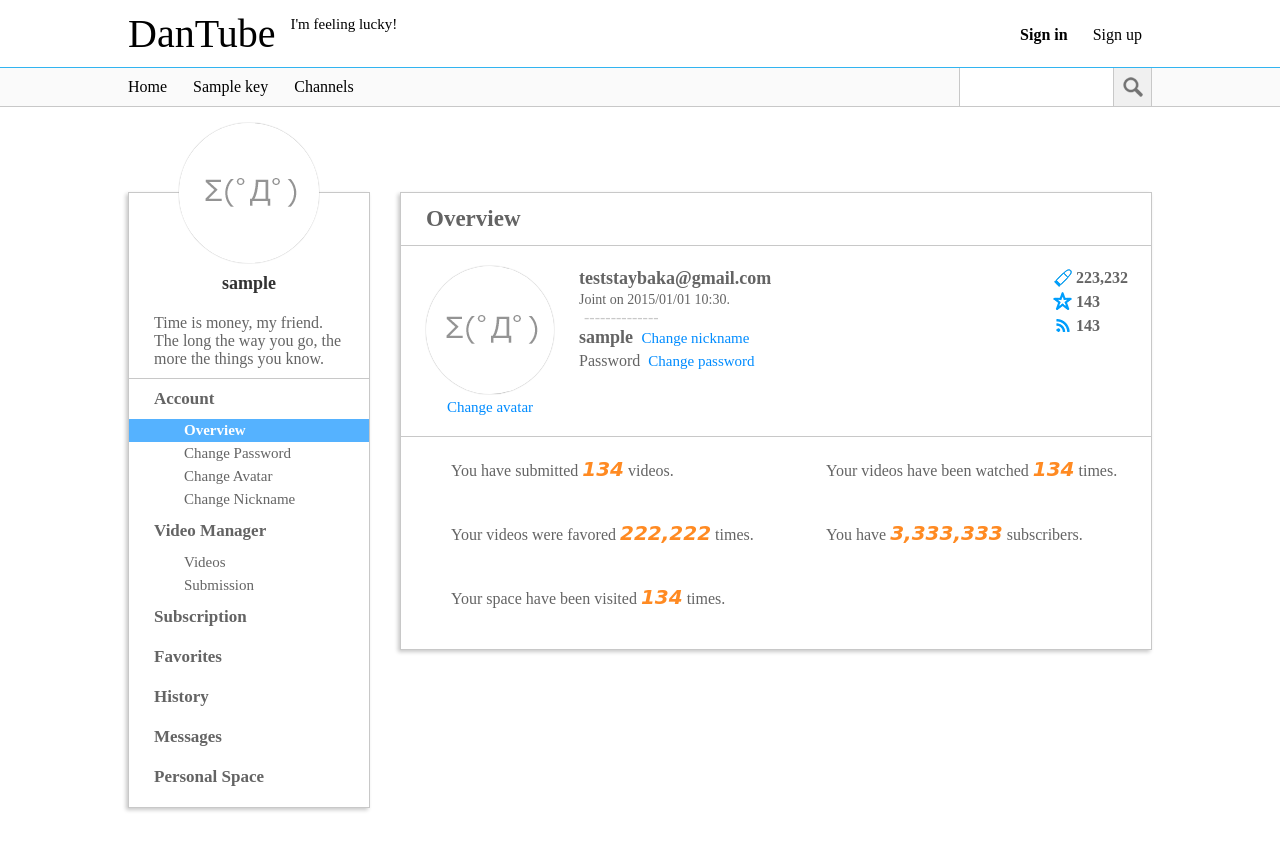
After one commit to teststaybaka/DanTube, a Python web app: template template/account.html in a window 1280 px wide. The commit adds this page. Run offline with Jinja, Linux system fonts and the light colour scheme; the template is opened without the code that fills it: most values are stand-ins (such as "Sample title", 1, 10 or a date in 2020).

Commit message:
limit the nickname length; accout page design; add default avatars
limit the length to be no longer than 25 characters;
lack of some icons.

```diff
--- /dev/null
+++ b/account.py
@@ -0,0 +1,5 @@
+from views import *
+
+class Account(BaseHandler):
+    def get(self):
+        self.render('account');
--- a/login.py
+++ b/login.py
@@ -42,7 +42,7 @@ class Signup(BaseHandler):
         if re.match(r".*[@.,?!;:/\\\"'].*", nickname):
             # logging.info('nickname 2')
             return -1
-        if len(nickname) > 30:
+        if len(nickname) > 25:
             # logging.info('nickname 3')
             return -1
         res = models.User.query(models.User.nickname==self.request.get('nickname')).get()
@@ -131,5 +131,5 @@ class Signin(BaseHandler):
 class Logout(BaseHandler):
   def get(self):
     self.auth.unset_session()
-    self.session['message'] = 'Logout successfully'
+    # self.session['message'] = 'Logout successfully'
     self.redirect(self.uri_for('home'))
--- /dev/null
+++ b/static/account.css
@@ -0,0 +1,239 @@
+#account-left-bar {
+    border: 1px solid rgb(200,200,200);
+    display: inline-block;
+    margin-top: 85px;
+    width: 240px;
+    float: left;
+    padding-bottom: 10px;
+    /*box-shadow: -2px 2px 6px rgb(164,215,255);*/
+    box-shadow: -2px 2px 4px rgb(200,200,200);
+}
+
+#profile-img-space {
+    height: 70px;
+    width: 140px;
+    margin-left: auto;
+    margin-right: auto;
+    position: relative;
+}
+
+#profile-img {
+    width: 128px;
+    height: 128px;
+    position: absolute;
+    border-radius: 128px;
+    border: 6px solid white;
+    box-shadow: 0 0 1px rgb(100,100,100);
+    bottom: 0;
+    background-image: url("/static/emoticons_img/default_avatar6.png");
+}
+
+#profile-area {
+    border-bottom: 1px solid rgb(200,200,200);
+}
+
+#profile-nickname {
+    text-align: center;
+    padding: 10px 25px;
+    font-size: 18px;
+    color: rgb(50,50,50);
+    font-weight: bold;
+    word-wrap: break-word;
+}
+
+#profile-signature {
+    padding: 10px 25px;
+    color: rgb(100,100,100);
+    word-wrap: break-word;
+}
+
+div.main-option {
+    padding: 10px 25px;
+    font-weight: bold;
+    font-size: 17px;
+    color: rgb(100,100,100);
+}
+
+div.sub-option {
+    font-size: 15px;
+    font-weight: normal;
+    padding: 3px;
+    padding-left: 55px;
+    color: rgb(100,100,100);
+}
+
+div.sub-option.active {
+    color: white;
+    background-color: rgb(85,178,255);
+    font-weight: bold;
+}
+
+#account-right-section {
+    display: inline-block;
+    float: right;
+    margin-top: 85px;
+    width: 750px;
+    border: 1px solid rgb(200,200,200);
+    /*box-shadow: -2px 2px 6px rgb(255,185,164);*/
+    box-shadow: -2px 2px 4px rgb(200,200,200);
+}
+
+#account-top-title {
+    border-bottom: 1px solid rgb(200,200,200);
+    padding: 13px 25px;
+    font-size: 23px;
+    font-weight: bold;
+    color: rgb(100,100,100);
+}
+
+#account-profile-img {
+    float: left;
+    display: inline-block;
+    margin: 20px 25px;
+    text-align: center;
+}
+
+#account-profile-img-content {
+    background-image: url("/static/emoticons_img/default_avatar6.png");
+    width: 128px;
+    height: 128px;
+    box-shadow: 0 0 1px rgb(100,100,100);
+    border-radius: 128px;
+}
+
+#account-change-avatar {
+    margin-left: auto;
+    margin-right: auto;
+    color: rgb(0,140,255);
+    /*font-weight: bold;*/
+    cursor: pointer;
+    margin-top: 5px;
+    font-size: 15px;
+}
+
+#account-change-avatar:hover {
+    color: rgb(255,177,108);
+}
+
+#account-change-avatar:active {
+    color: rgb(0,50,200);
+}
+
+
+#account-detail {
+    display: inline-block;
+    float: left;
+    margin: 20px 0;
+    word-wrap: break-word;
+    width: 400px;
+}
+
+div.detail-entry {
+    padding: 2px 0;
+    color: rgb(100,100,100);
+}
+
+#account-email {
+    color: rgb(100,100,100);
+    font-size: 18px;
+    font-weight: bold;
+}
+
+#account-joint-time {
+    font-size: 14px;
+    content: rgb(150,150,150);
+    padding: 1px 0;
+}
+
+#account-space-divide {
+    padding: 0 5px;
+    color: rgb(200,200,200);
+}
+
+#account-nickname {
+    /*color: rgb(232,141,74);*/
+    color: rgb(100,100,100);
+    font-size: 18px;
+    font-weight: bold;
+    padding-top: 0;
+}
+
+#account-change-password, #account-change-nickname {
+    display: inline-block;
+    color: rgb(0,140,255);
+    font-weight: normal;
+    cursor: pointer;
+    font-size: 15px;
+    margin-left: 4px;
+}
+
+#account-change-password:hover, #account-change-nickname:hover {
+    color: rgb(255,177,108);
+}
+
+#account-change-password:active, #account-change-nickname:active {
+    color: rgb(0,50,200);
+}
+
+#mine-statistic {
+    float: right;
+    margin-top: 20px;
+    width: 100px;
+}
+
+#mine-statistic span {
+    padding-top: 3px;
+    padding-bottom: 3px;
+    padding-left: 25px;
+    font-weight: bold;
+    color: rgb(100,100,100);
+    background-repeat: no-repeat;
+    cursor: pointer;
+    display: inline-block;
+}
+
+#mine-statistic span:hover {
+    color: rgb(0,140,255);
+}
+
+#personal-bullets {
+    background-image: url("/static/img/personal_bullets.png");
+}
+
+#personal-favorites {
+    background-image: url("/static/img/personal_favorites.png");
+}
+
+#personal-subscriptions {
+    background-image: url("/static/img/personal_subscriptions.png");
+}
+
+#account-statistic {
+    border-top: 1px solid rgb(200,200,200);
+    padding-bottom: 20px;
+}
+
+div.statistic-entry {
+    width: 375px;
+    display: inline-block;
+    float: left;
+    padding: 20px;
+    padding-left: 50px;
+    padding-right: 0;
+    -webkit-box-sizing: border-box; /* Safari/Chrome, other WebKit */
+    -moz-box-sizing: border-box;    /* Firefox, other Gecko */
+    box-sizing: border-box;
+    color: rgb(100,100,100);
+}
+
+div.statistic-entry span {
+    font-size: 20px;
+    font-weight: bold;
+    display: inline;
+    font-style: italic;
+    font-family: "Comic Sans MS", cursive, sans-serif;
+}
+
+div.statistic-entry span {
+    color: rgb(255,138,34);
+}
--- a/static/base.css
+++ b/static/base.css
@@ -132,15 +132,33 @@ div.link:hover {
 	display: inline-block;
 }
 
+@-webkit-keyframes user_box_hide {
+    from {opacity: 1;}
+    to {opacity: 0;}
+}
+
+/* Standard syntax */
+@keyframes user_box_hide {
+    from {opacity: 1;}
+    to {opacity: 0;}
+}
+
+#user-box.hide {
+	opacity: 0;
+	-webkit-animation: user_box_hide .25s; /* Chrome, Safari, Opera */
+    animation: user_box_hide .25s;
+}
+
 #user-box-nickname {
 	width: 100%;
 	border-bottom: 1px solid rgb(200,200,200);
-	padding: 10px 10px;
+	padding: 10px 14px;
 	-webkit-box-sizing: border-box; /* Safari/Chrome, other WebKit */
 	-moz-box-sizing: border-box;    /* Firefox, other Gecko */
 	box-sizing: border-box;
 	font-weight: bold;
 	font-size: 14px;
+	word-wrap: break-word;
 }
 
 #user-message-container {
--- /dev/null
+++ b/template/account.html
@@ -0,0 +1,73 @@
+{% extends "template/base.html" %}
+{% block head %}
+{{ super() }}
+<link href="/static/account.css" rel="stylesheet" type="text/css">
+<!-- <script src="/static/account.js" language="JavaScript" type="text/javascript"></script> -->
+{% endblock %}
+
+{% block body %}
+<div id="account-left-bar">
+    <div id="profile-area">
+        <div id="profile-img-space">
+            <div id="profile-img"></div>
+        </div>
+        <div id="profile-nickname">{{ nickname }}</div>
+        <div id="profile-signature">Time is money, my friend. The long the way you go, the more the things you know.</div>
+    </div>
+    <div id="bottom-area">
+        <div class="main-option">Account</div>
+        <div class="sub-menu">
+            <div class="sub-option active">Overview</div>
+            <div class="sub-option">Change Password</div>
+            <div class="sub-option">Change Avatar</div>
+            <div class="sub-option">Change Nickname</div>
+        </div>
+        <div class="main-option">Video Manager</div>
+        <div class="sub-menu">
+            <div class="sub-option">Videos</div>
+            <div class="sub-option">Submission</div>
+        </div>
+        <div class="main-option">Subscription</div>
+        <div class="main-option">Favorites</div>
+        <div class="main-option">History</div>
+        <div class="main-option">Messages</div>
+        <div class="main-option">Personal Space</div>
+    </div>
+</div>
+<div id="account-right-section">
+    <div id="account-top-title">
+        Overview
+    </div>
+    <div>
+        <div class="container">
+            <div id="account-profile-img">
+                <div id="account-profile-img-content"></div>
+                <div id="account-change-avatar">Change avatar</div>
+            </div>
+            <div id="account-detail">
+                <div class="detail-entry" id="account-email">teststaybaka@gmail.com</div>
+                <div class="detail-entry" id="account-joint-time">Joint on 2015/01/01 10:30.</div>
+                <div class="detail-entry" id="account-space-divide">--------------</div>
+                <div class="detail-entry" id="account-nickname">{{ nickname }}
+                    <div id="account-change-nickname">Change nickname</div>
+                </div>
+                <div class="detail-entry">Password
+                    <div id="account-change-password">Change password</div>
+                </div>
+            </div>
+            <div id="mine-statistic">
+                <div><span id="personal-bullets">223,232</span></div>
+                <div><span id="personal-favorites">143</span></div>
+                <div><span id="personal-subscriptions">143</span></div>
+            </div>
+        </div>
+        <div id="account-statistic" class="container">
+            <div class="statistic-entry" id="statistic-submission">You have submitted <span>134</span> videos.</div>
+            <div class="statistic-entry">Your videos have been watched <span>134</span> times.</div>
+            <div class="statistic-entry">Your videos were favored <span>222,222</span> times.</div>
+            <div class="statistic-entry">You have <span>3,333,333</span> subscribers.</div>
+            <div class="statistic-entry">Your space have been visited <span>134</span> times.</div>
+        </div>
+    </div>
+</div>
+{% endblock %}
--- a/template/base.html
+++ b/template/base.html
@@ -3,7 +3,6 @@
     <head>
     {% block head %}
         <title>Danmaku for Youtube!</title>
-        <script src="https://www.youtube.com/iframe_api" type="text/javascript"></script>
         <script src="/static/jquery.min.js" language="JavaScript" type="text/javascript" ></script>
         <script src="/static/utility.js" language="JavaScript" type="text/javascript"></script>
         <link href="/static/base.css" rel="stylesheet" type="text/css">
@@ -11,6 +10,15 @@
     {% endblock %}
     </head>
     <body>
+    <noscript>
+        <style type="text/css">
+            #user-bar-background, #navigation-bar-background, #body-background { display:none; }
+        </style>
+        <div class="noscriptmsg">
+            You don't have javascript enabled.  Good luck with that.
+        </div>
+    </noscript>
+
     {% block navigation %}
     <div id="user-bar-background">
         <div id="user-bar" class="container">
@@ -18,7 +26,7 @@
             <div class="navi left link" id="feeling-lucky">I'm feeling lucky!</div>
             {% if is_auth %}
             <div id="portrait" class="right">
-                <div id="portrait-img">Portrait</div>
+                <div id="portrait-img" onclick="location.href='{{ uri_for('account') }}'">Portrait</div>
                 <div id="user-box">
                     <div id="user-box-nickname">{{ nickname }}</div>
                     <div id="user-message-container" class="container">
@@ -27,7 +35,10 @@
                         <div id="user-message">Messages</div>
                     </div>
                     <div id="user-box-bottom-line" class="container">
-                        <div id="user-config"></div>
+                        <div id="user-config" onclick="location.href='{{ uri_for('account') }}'" class="container">
+                            <span id="user-config-icon"></span>
+                            <span id="user-config-text">Settings</span>
+                        </div>
                         <div id="logout" class="link" onclick="location.href='{{ uri_for('logout') }}'">Sign out</div>
                     </div>
                 </div>
--- a/urls.py
+++ b/urls.py
@@ -1,6 +1,6 @@
 import webapp2
 
-import views, admin, login
+import views, admin, login, account
 import models
 
 secret_key = 'efrghtrrouhsmvnmxdiosjkgjfds68_=' \
@@ -22,6 +22,7 @@ routes = [
     webapp2.Route(r'/email_check', login.EmailCheck, name="email_check"),
     webapp2.Route(r'/nickname_check', login.NicknameCheck, name="nickname_check"),
     webapp2.Route(r'/logout', login.Logout, name="logout"),
+    webapp2.Route(r'/account', account.Account, name="account"),
 
     # webapp2.Route(r'/settings/profile', views.ProfileSetting, name="profile_setting"),
     webapp2.Route(r'/settings/avatar', views.AvatarSetting, name="avatar_setting"),
```
Also changed, not shown: other parts of static/base.css (+19 -7 lines), static/base.js (+15 -14 lines), static/signin_up.css (+7 -0 lines), static/signup.js (+4 -4 lines), template/video.html (+7 -1 lines), static/emoticons_img/default_avatar1.png (added), static/emoticons_img/default_avatar2.png (added), static/emoticons_img/default_avatar3.png (added), static/emoticons_img/default_avatar4.png (added), static/emoticons_img/default_avatar5.png (added), static/emoticons_img/default_avatar6.png (added), static/img/personal_bullets.png (added), static/img/personal_favorites.png (added), static/img/personal_subscriptions.png (added).
